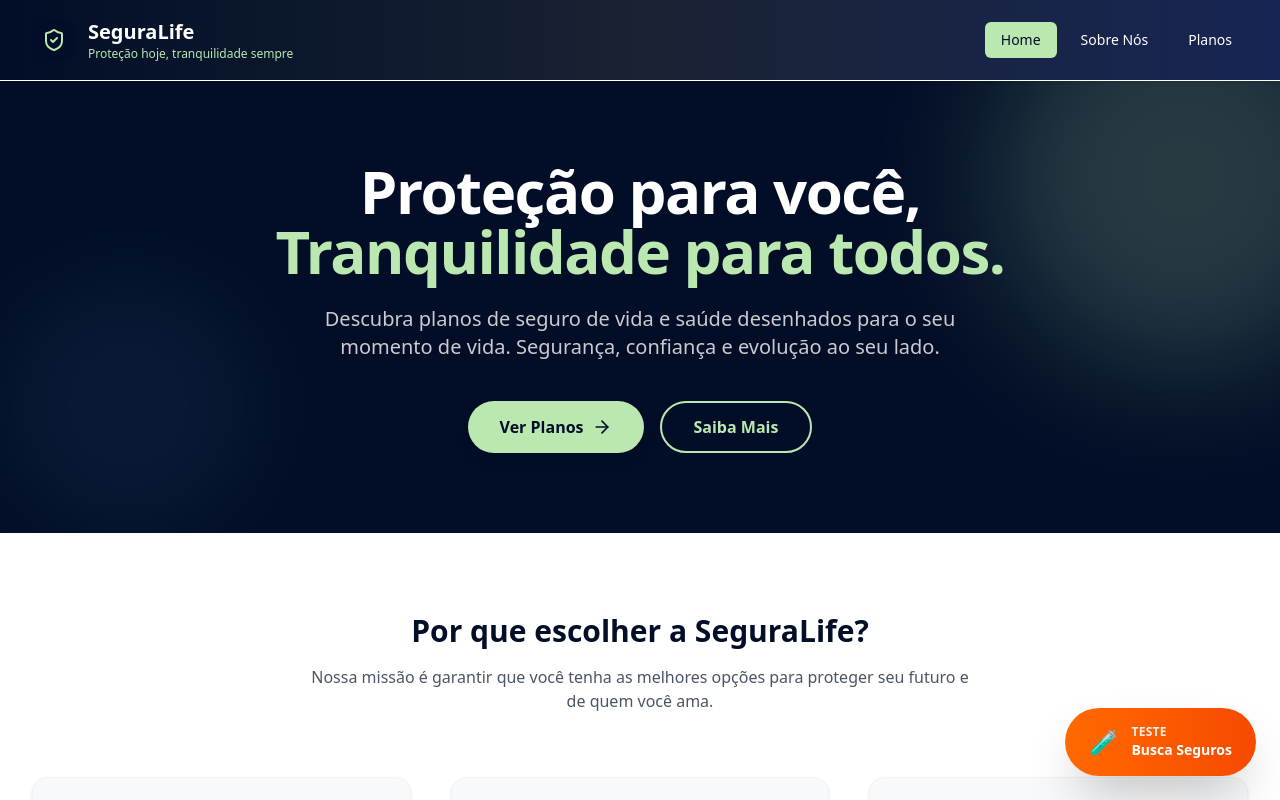
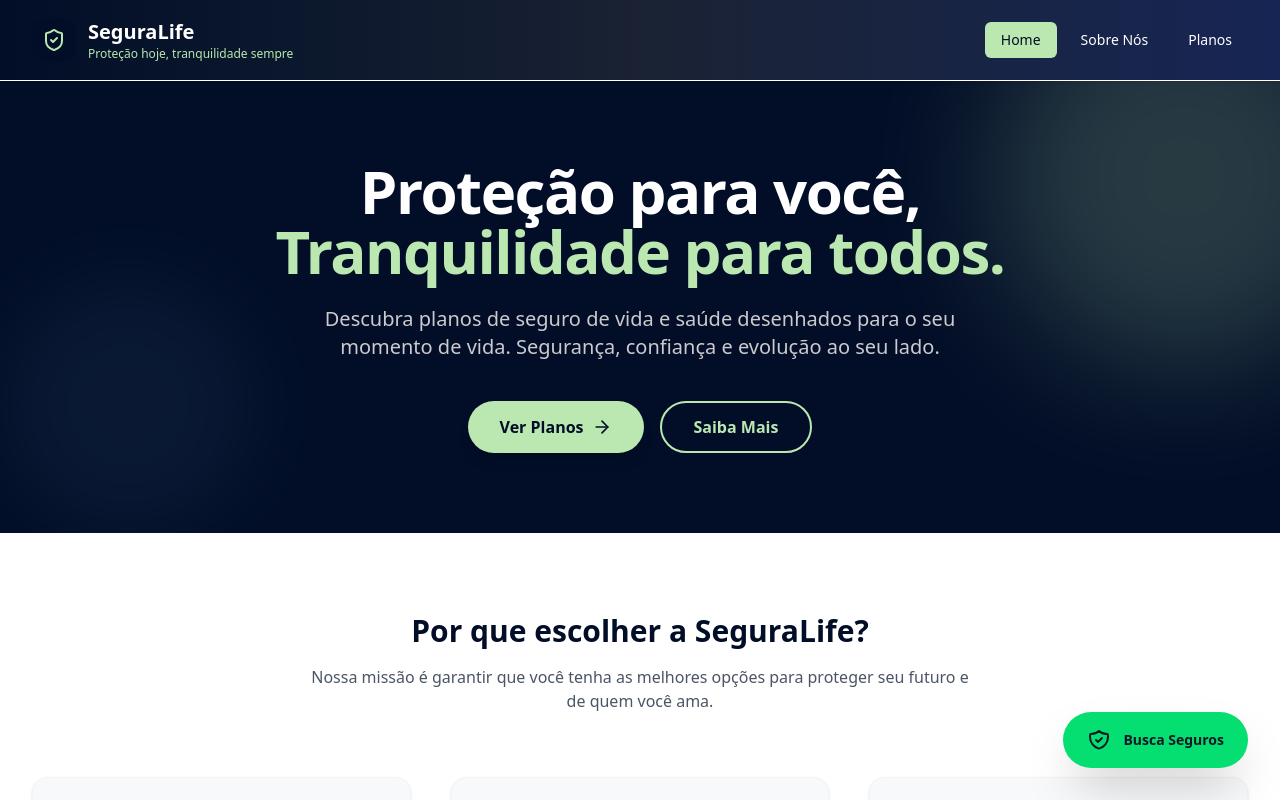
Before and after one commit to Grupo-03-Turma-JavaScript-10/app-seguro-de-vida-frontend, a React (Vite) app: page / in a window 1280 px wide. Shown: the top 800 px of the page. Built offline with nearby package versions, Linux system fonts and the light colour scheme.

Commit message:
feat: atualiza  e ajusta busca de seguros

```diff
--- a/src/components/BotaoTeste/BotaoTeste.tsx
+++ b/src/components/BotaoTeste/BotaoTeste.tsx
@@ -1,34 +1,35 @@
-import { Link } from 'react-router-dom';
-import { motion } from 'framer-motion';
+import { useNavigate } from 'react-router-dom';
 
 export function BotaoTeste() {
+  const navigate = useNavigate();
+
+  const handleClick = () => {
+    navigate('/seguros');
+  };
+
   return (
-    <Link
-      to="/testeSeguros"
-      className="fixed bottom-6 right-6 z-50 group"
-      title="Testar Busca e Filtros de Seguros"
+    <button
+      onClick={handleClick}
+      className="fixed bottom-8 right-8 bg-green-400 hover:bg-green-500 text-gray-900
+                 px-6 py-4 rounded-full shadow-2xl hover:shadow-3xl
+                 hover:scale-105 transition-all duration-300
+                 flex items-center gap-3 font-semibold z-50"
+      aria-label="Testar Busca de Seguros"
     >
-      <motion.div
-        initial={{ scale: 0 }}
-        animate={{ scale: 1 }}
-        transition={{ duration: 0.3, delay: 0.5 }}
-        className="bg-gradient-to-r from-orange-500 to-orange-600 text-white px-6 py-4 rounded-full shadow-2xl hover:shadow-orange-500/50 transition-all duration-300 flex items-center gap-3 group-hover:scale-110"
-      >
-        <span className="text-2xl">🧪</span>
-        <div className="flex flex-col">
-          <span className="text-xs font-semibold uppercase tracking-wide opacity-90">
-            Teste
-          </span>
-          <span className="text-sm font-bold">
-            Busca Seguros
-          </span>
-        </div>
-      </motion.div>
+      {/* Ícone de Escudo/Proteção */}
+      <svg className="w-6 h-6" fill="none" stroke="currentColor" viewBox="0 0 24 24">
+        <path
+          strokeLinecap="round"
+          strokeLinejoin="round"
+          strokeWidth={2}
+          d="M9 12l2 2 4-4m5.618-4.016A11.955 11.955 0 0112 2.944a11.955 11.955 0 01-8.618 3.04A12.02 12.02 0 003 9c0 5.591 3.824 10.29 9 11.622 5.176-1.332 9-6.03 9-11.622 0-1.042-.133-2.052-.382-3.016z"
+        />
+      </svg>
 
-      <div className="absolute bottom-full right-0 mb-2 px-3 py-2 bg-gray-900 text-white text-xs rounded-lg opacity-0 group-hover:opacity-100 transition-opacity whitespace-nowrap">
-        Funcionalidade desenvolvida por Mamadou
-        <div className="absolute top-full right-4 w-0 h-0 border-l-4 border-r-4 border-t-4 border-transparent border-t-gray-900"></div>
+      <div className="flex flex-col items-start">
+        <span className="text-xs uppercase tracking-wide opacity-80"></span>
+        <span className="text-sm font-bold">Busca Seguros</span>
       </div>
-    </Link>
+    </button>
   );
 }
--- a/src/components/BuscaSeguro/BuscaSeguro.tsx
+++ b/src/components/BuscaSeguro/BuscaSeguro.tsx
@@ -1,5 +1,6 @@
 import React from 'react';
 import { FiltrosSeguro } from '../../models/Interfaces';
+import { ShieldCheck } from 'lucide-react';
 
 interface BuscaSeguroProps {
   filtros: FiltrosSeguro;
--- a/src/pages/Seguros/Seguros.tsx
+++ b/src/pages/Seguros/Seguros.tsx
@@ -1,8 +1,8 @@
 import { useState, useEffect } from 'react';
 import { BuscaSeguro } from '../../components/BuscaSeguro/BuscaSeguro';
 import { useFiltrosSeguro } from '../../hooks/useFiltrosSeguro';
-import { seguroService } from '../../services/SeguroService';
 import { SeguroVida } from '../../models/Interfaces';
+import { listarSegurosVida } from '../../services/Service';
 
 export function Seguros() {
   const [seguros, setSeguros] = useState<SeguroVida[]>([]);
@@ -15,7 +15,7 @@ export function Seguros() {
       try {
         setLoading(true);
         setErro(null);
-        const dados = await seguroService.listarTodos();
+        const dados = await listarSegurosVida();
         setSeguros(dados);
       } catch (error) {
         console.error('Erro ao carregar seguros:', error);
@@ -84,7 +84,7 @@ export function Seguros() {
         {/* Header */}
         <div className="mb-8">
           <h1 className="text-4xl font-bold text-gray-900 mb-3">
-            🛡️ Seguros de Vida
+             Seguros de Vida
           </h1>
           <p className="text-gray-600 text-lg">
             Busque e filtre os seguros cadastrados no sistema
--- a/src/pages/TesteSeguros/TesteSeguros.tsx
+++ b/src/pages/TesteSeguros/TesteSeguros.tsx
@@ -3,7 +3,7 @@ import { useNavigate } from 'react-router-dom';
 import { BuscaSeguro } from '../../components/BuscaSeguro/BuscaSeguro';
 import { useFiltrosSeguro } from '../../hooks/useFiltrosSeguro';
 import { listarSegurosVida } from '../../services/Service';
-import { SeguroVida, UsuarioSimplificado } from '../../models/Interfaces';
+import { SeguroVida,UsuarioSimplificado } from '../../models/Interfaces';
 import { SeguroActions } from '../../components/SeguroActions';
 import api from '../../services/api';
 
@@ -151,6 +151,6 @@ export function TesteSeguros() {
 }
 
 export const atualizarSeguroVida = async (seguro: SeguroVida): Promise<SeguroVida> => {
-  const response = await api.put(`/segurovida/${seguro.id}`, seguro);
+  const response = await api.put(`/seguros-vida/${seguro.id}`, seguro);
   return response.data;
 };
--- a/src/services/SeguroService.ts
+++ /dev/null
@@ -1,36 +0,0 @@
-import api from './api';
-import { SeguroVida } from '../models/Interfaces';
-
-/**
- * Service para operações com Seguros de Vida
- * Integração com backend NestJS
- */
-export const seguroService = {
-  /**
-   * Lista todos os seguros de vida
-   * Endpoint: GET /segurovida
-   */
-  listarTodos: async (): Promise<SeguroVida[]> => {
-    try {
-      const response = await api.get<SeguroVida[]>('/segurovida');
-      return response.data;
-    } catch (error) {
-      console.error('❌ Erro ao listar seguros:', error);
-      throw new Error('Falha ao carregar seguros. Verifique se o backend está rodando na porta 4000.');
-    }
-  },
-
-  /**
-   * Busca um seguro específico por ID
-   * Endpoint: GET /segurovida/:id
-   */
-  buscarPorId: async (id: number): Promise<SeguroVida> => {
-    try {
-      const response = await api.get<SeguroVida>(`/segurovida/${id}`);
-      return response.data;
-    } catch (error) {
-      console.error(`❌ Erro ao buscar seguro ${id}:`, error);
-      throw new Error('Seguro não encontrado.');
-    }
-  },
-};
```
